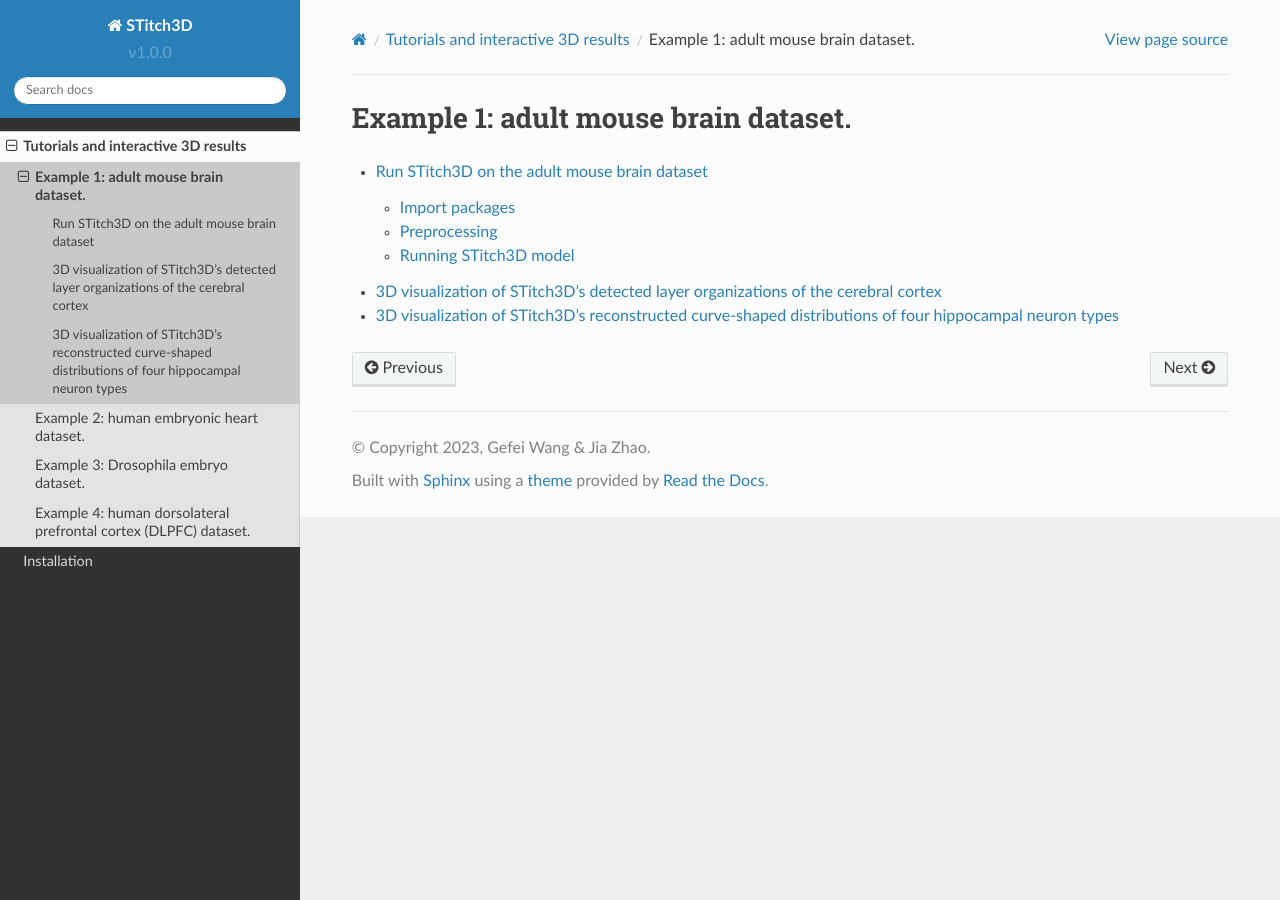
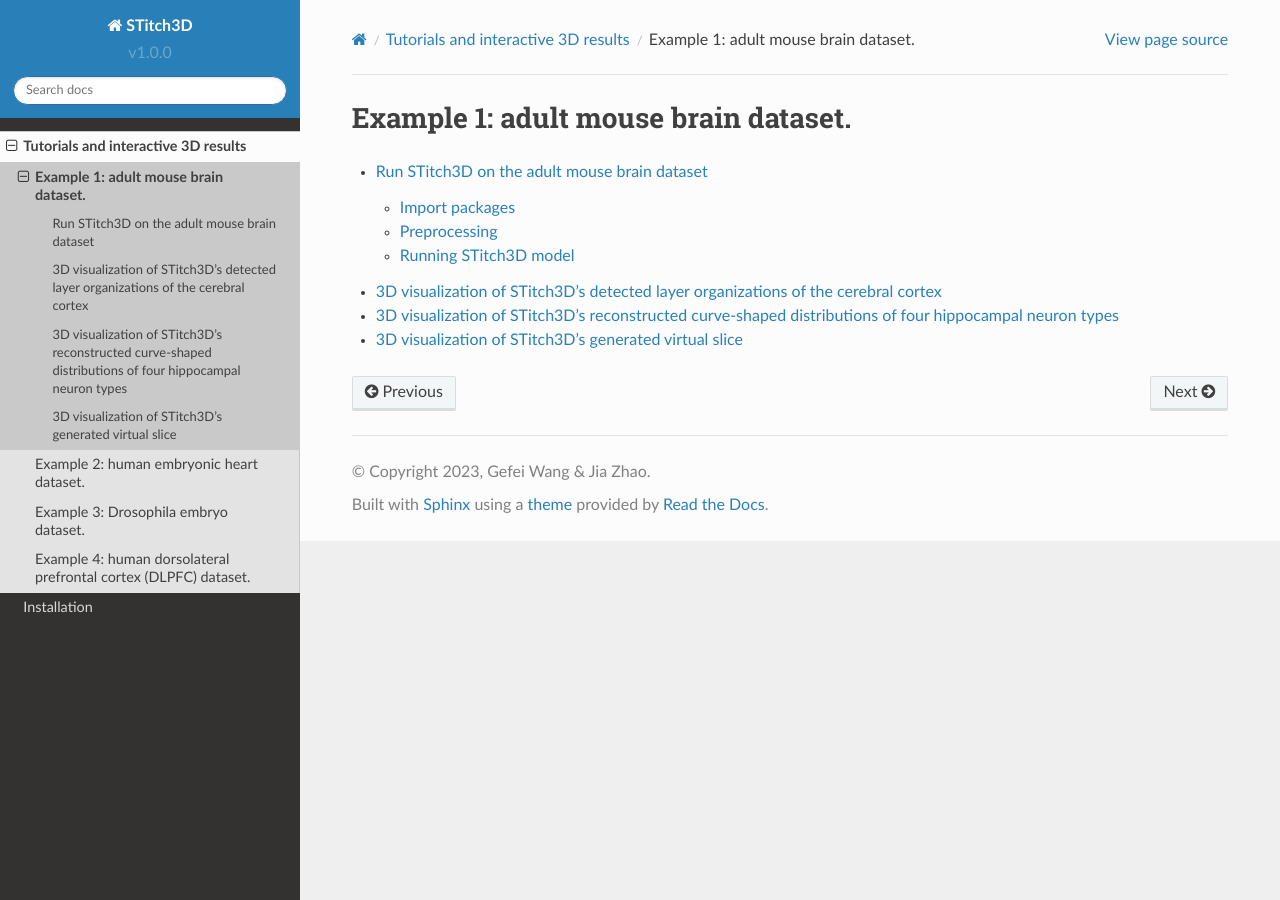
Before and after one commit to gefeiwang/STitch3D-tutorial, a Sphinx documentation site: the page built from docs/source/tutorials/mouse_brain/index.rst, in a window 1280 px wide. Built offline with Sphinx 7.4.7 and the Read the Docs theme 2.0.0, drawn with Linux system fonts in a browser that asks for light colours; pages that are not in the unit, such as notebooks, are missing from menus.

Commit message:
Update index.rst

```diff
--- a/docs/source/tutorials/mouse_brain/index.rst
+++ b/docs/source/tutorials/mouse_brain/index.rst
@@ -8,3 +8,4 @@ Example 1: adult mouse brain dataset.
    STitch3D_mouse_brain_umap
    3d_cortex/index.rst
    3d_hippocampus/index.rst
+   3d_virtual_slice/index.rst
```
